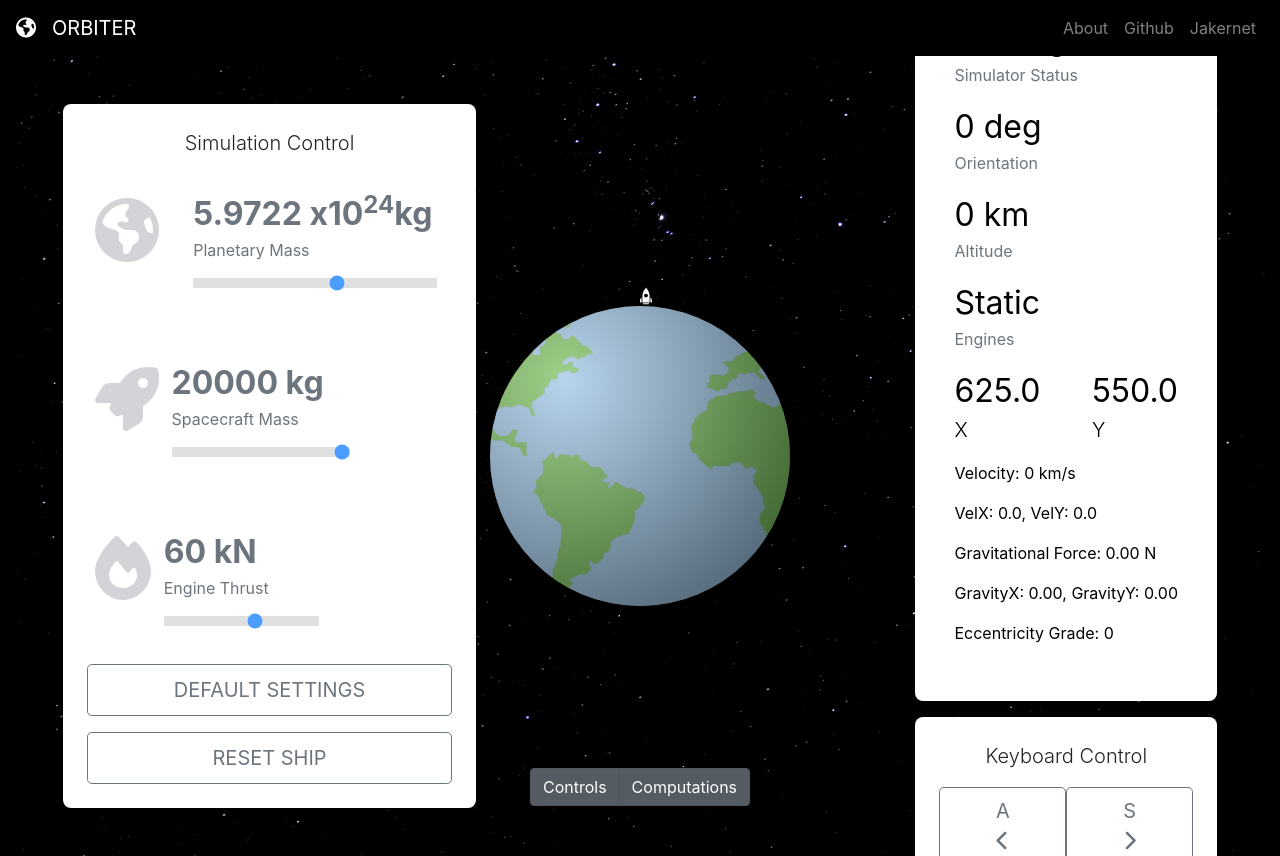
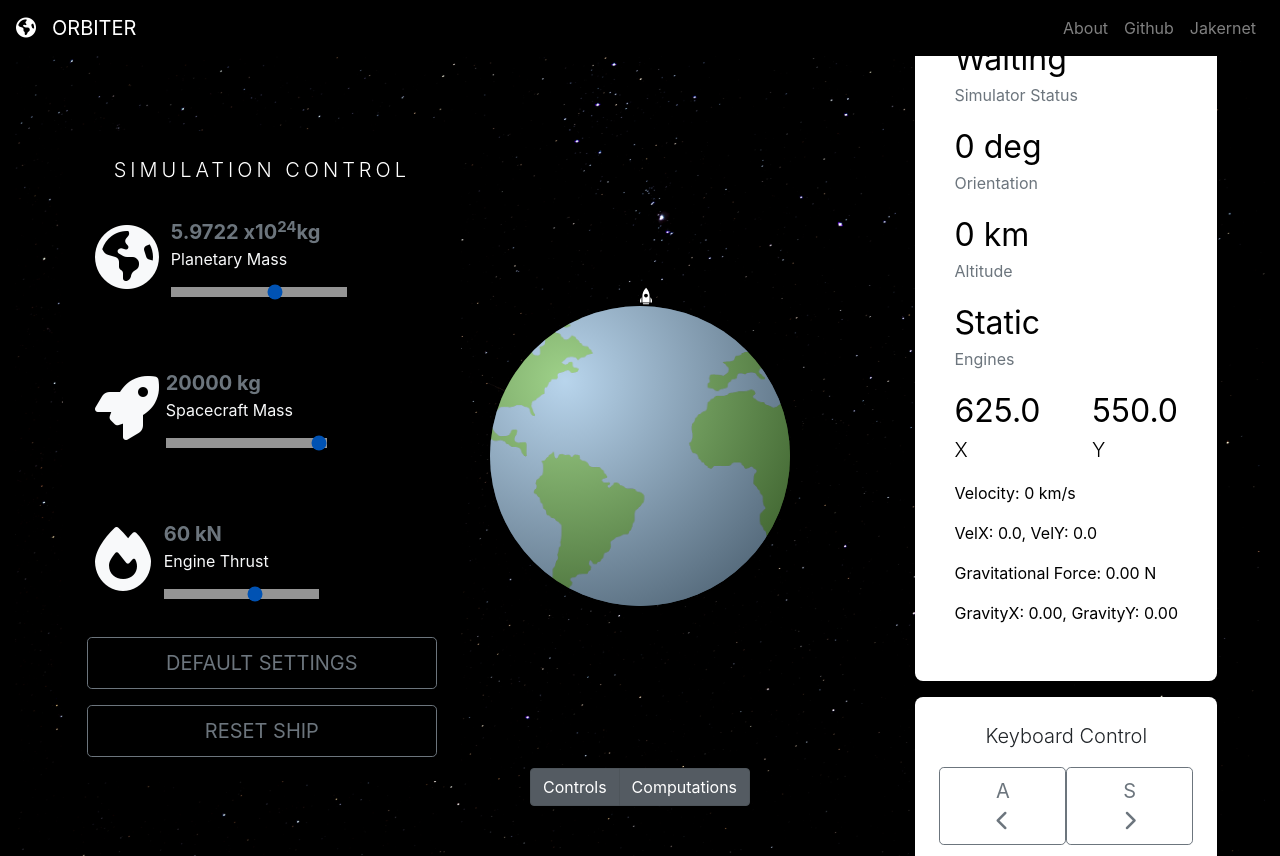
Before and after one commit to jakermate/orbiter, a React (Create React App) app: page / in a window 1280 px wide. Built offline with nearby package versions, Linux system fonts and the light colour scheme.

Commit message:
Recoloring menus for legibility of simulator elements.

```diff
--- a/src/components/Simulator.jsx
+++ b/src/components/Simulator.jsx
@@ -308,10 +308,6 @@ export default class Simulator extends Component {
                                 <p>Gravitational Force: {this.rocket.gravitationalForce.toFixed(2)} N</p>
                                 <p>GravityX: {this.rocket.gravityX.toFixed(2)}, GravityY: {this.rocket.gravityY.toFixed(2)}</p>
 
-                                <div>
-                                    {/* grades how round/non-eccentric the orbit is */}
-                                    <p>Eccentricity Grade: {this.state.grade}</p>
-                                </div>
                             </div>
 
                         </div>
@@ -335,24 +331,24 @@ export default class Simulator extends Component {
                     </animated.div>
                     <div id="controls" className="px-4 py-4 text-left ml-5 transform-transition" style={{
                         position: 'absolute',
-                        background: '#ffffff',
+                        background: '#000000',
                         transform: this.state.controlsActive ? `translateX(0)` : `translateX(-1000px)`,
                         left: 0, display: 'flex', flexDirection: 'column', borderRadius: '8px'
                     }}>
-                        <p className=" lead text-center">Simulation Control</p>
+                        <p className=" lead text-center text-white" style={{letterSpacing:'4px'}}>SIMULATION CONTROL</p>
 
 
 
                         <div className="py-3 d-flex flex-row container">
                             <div className="row">
                                 <div className="p-2 col-3">
-                                    <i class="fas fa-globe-americas mr-3 fa-4x text-secondary" style={{ opacity: '.3' }}></i>
+                                    <i class="fas fa-globe-americas mr-3 fa-4x text-light" style={{ opacity: '1' }}></i>
                                 </div>
                                 <div className="col-9">
                                     <div>
-                                        <span className="lead font-weight-bold text-secondary" style={{ fontSize: '2rem' }}>{this.state.planetaryMass} x10<sup>24</sup>kg</span>
+                                        <span className="lead font-weight-bold text-secondary" style={{ fontSize: '20px' }}>{this.state.planetaryMass} x10<sup>24</sup>kg</span>
                                     </div>
-                                    <label htmlFor="Planetary Mass" className="text-muted">Planetary Mass</label><br />
+                                    <label htmlFor="Planetary Mass" className="text-light">Planetary Mass</label><br />
                                     <input type="range" className="w-100 slider-style" min={.1} max={10} step={.1} onChange={e => this.updatePlanetaryMass(e)} value={this.state.planetaryMass} name="Planetary Mass" id="" />
                                 </div>
                             </div>
@@ -364,13 +360,13 @@ export default class Simulator extends Component {
 
                             <div className="row">
                                 <div className="p-2 col-3">
-                                    <i class="fas fa-rocket mr-3 fa-4x text-secondary" style={{ opacity: '.3' }}></i>
+                                    <i class="fas fa-rocket mr-3 fa-4x text-light" style={{ opacity: '1' }}></i>
                                 </div>
                                 <div className="col-9">
                                     <div>
-                                        <span className="font-weight-bold text-secondary" style={{ fontSize: '2rem' }}>{this.rocket.mass} kg</span>
+                                        <span className="font-weight-bold text-secondary" style={{ fontSize: '20px' }}>{this.rocket.mass} kg</span>
                                     </div>
-                                    <label htmlFor="Spacecraft Mass" className="text-muted">Spacecraft Mass</label><br />
+                                    <label htmlFor="Spacecraft Mass" className="text-light">Spacecraft Mass</label><br />
                                     <input type="range" className="w-100 slider-style" min={0} max={100} value={this.rocket.mass} name="Spacecraft Mass" id="" />
                                 </div>
                             </div>
@@ -380,13 +376,13 @@ export default class Simulator extends Component {
                         <div className="py-3 d-flex flex-row container">
                             <div className="row">
                                 <div className="p-2 col-3">
-                                    <i class="fas fa-fire mr-3 fa-4x text-secondary" style={{ opacity: '.3' }}></i>
+                                    <i class="fas fa-fire mr-3 fa-4x text-light" style={{ opacity: '1' }}></i>
                                 </div>
                                 <div className=" col-9">
                                     <div>
-                                        <span className="font-weight-bold text-secondary" style={{ fontSize: '2rem' }}>{this.state.thrust} kN</span>
+                                        <span className="font-weight-bold text-secondary" style={{ fontSize: '20px' }}>{this.state.thrust} kN</span>
                                     </div>
-                                    <label htmlFor="Engine Thrust" className="text-muted">Engine Thrust</label><br />
+                                    <label htmlFor="Engine Thrust" className="text-light">Engine Thrust</label><br />
                                     <input type="range" className="w-100 slider-style" min={1} step={1} max={100} value={this.state.thrust} name="Engine Thrust" id="" onChange={e => this.updateThrust(e)} />
                                 </div>
                             </div>
```
